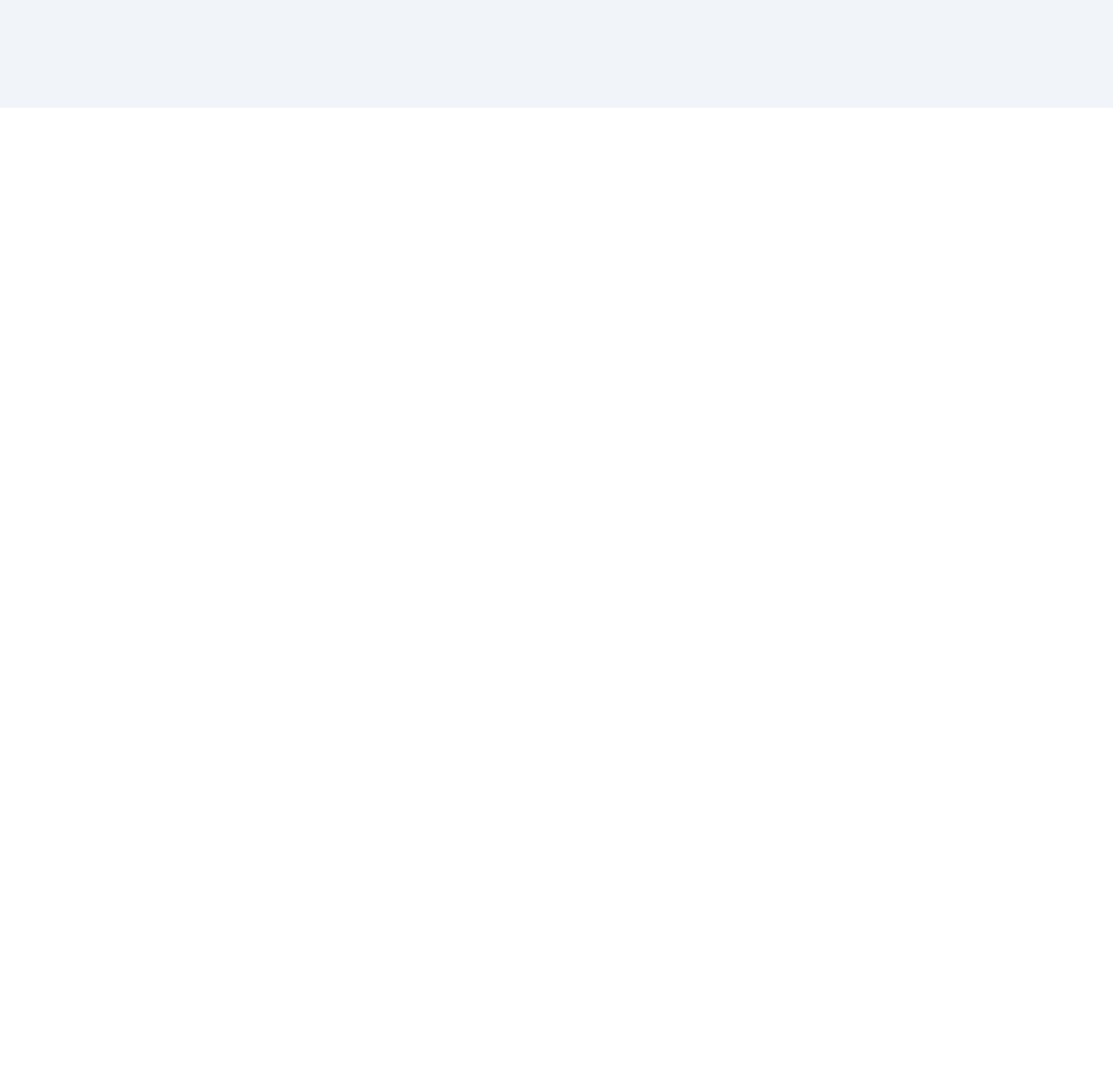
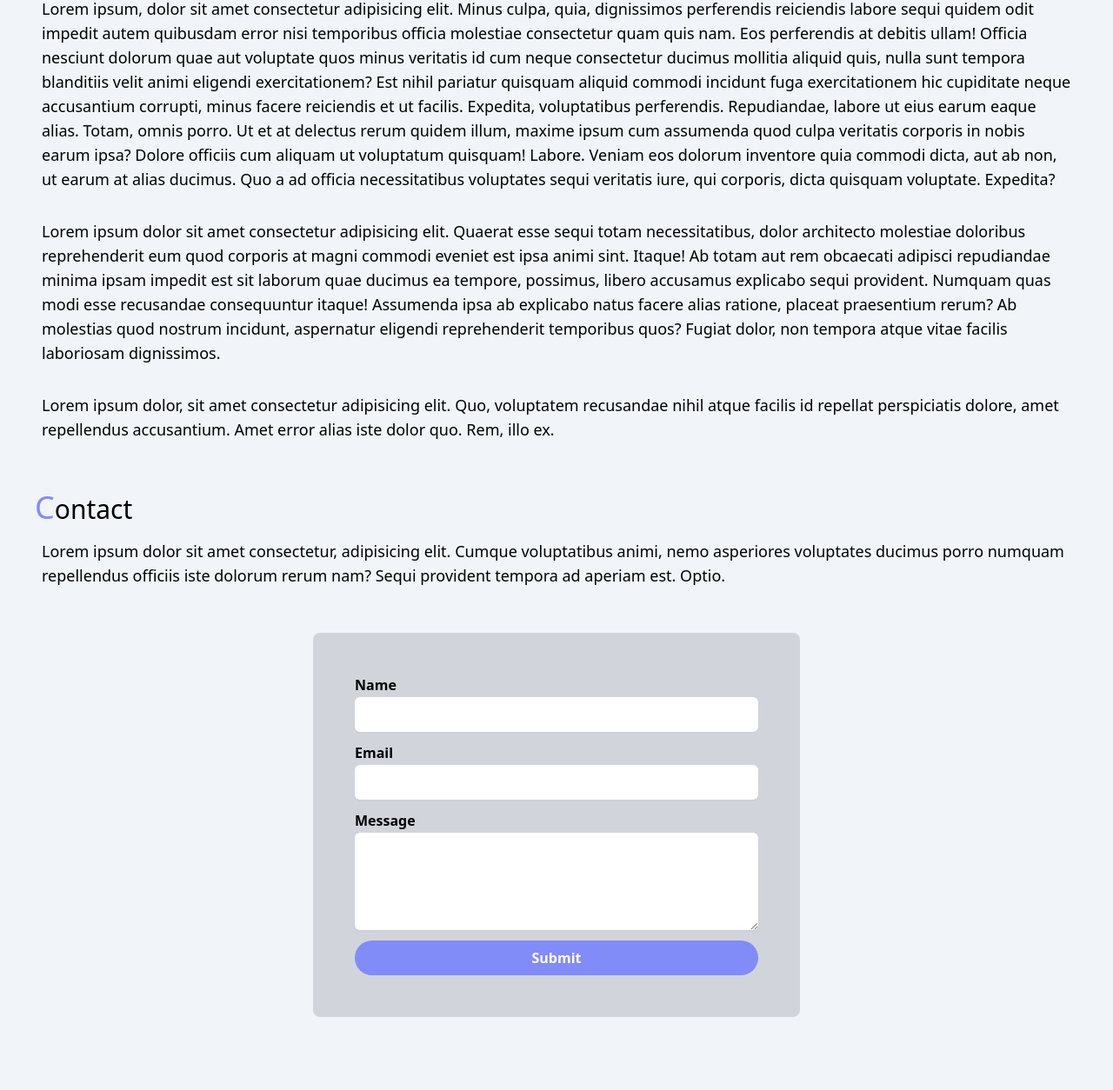
Before and after one commit to lmoscheni/tailwindCSSV3, a website: page index.html in a window 1280 px wide. Shown: the part 676-1930 px from the top of the page at 87% size. Before the commit the page ends 800 px from the top, so only its background shows below. Drawn offline with Linux system fonts and the light colour scheme.

Commit message:
Adding more sections

```diff
--- a/index.html
+++ b/index.html
@@ -1,5 +1,5 @@
 <!DOCTYPE html>
-<html lang="en">
+<html lang="en" style="scroll-behavior: smooth">
   <head>
     <meta charset="UTF-8" />
     <meta http-equiv="X-UA-Compatible" content="IE=edge" />
@@ -17,7 +17,17 @@
         dark:bg-gray-800 dark:text-white
       "
     >
-      <nav class="py-3 flex flex-row justify-between">
+      <nav
+        class="
+          py-3
+          flex flex-row
+          justify-between
+          sticky
+          top-0
+          bg-slate-100
+          dark:bg-gray-800
+        "
+      >
         <div onclick="handleColorTheme()">
           <div
             class="
@@ -42,7 +52,7 @@
               self-center
             "
           >
-            Home
+            <a href="">Home</a>
           </li>
           <li
             class="
@@ -51,7 +61,7 @@
               self-center
             "
           >
-            About
+            <a href="#about">About</a>
           </li>
           <li
             class="
@@ -60,7 +70,7 @@
               self-center
             "
           >
-            Contact
+            <a href="#contact">Contact</a>
           </li>
         </ul>
       </nav>
@@ -152,6 +162,122 @@
           />
         </div>
       </main>
+      <section id="About" class="mt-10">
+        <h2
+          class="
+            text-2xl
+            md:text-3xl
+            first-letter:text-4xl first-letter:text-indigo-400
+          "
+        >
+          About
+        </h2>
+        <p class="px-2 py-4 text-md md:text-lg">
+          Lorem ipsum, dolor sit amet consectetur adipisicing elit. Minus culpa,
+          quia, dignissimos perferendis reiciendis labore sequi quidem odit
+          impedit autem quibusdam error nisi temporibus officia molestiae
+          consectetur quam quis nam. Eos perferendis at debitis ullam! Officia
+          nesciunt dolorum quae aut voluptate quos minus veritatis id cum neque
+          consectetur ducimus mollitia aliquid quis, nulla sunt tempora
+          blanditiis velit animi eligendi exercitationem? Est nihil pariatur
+          quisquam aliquid commodi incidunt fuga exercitationem hic cupiditate
+          neque accusantium corrupti, minus facere reiciendis et ut facilis.
+          Expedita, voluptatibus perferendis. Repudiandae, labore ut eius earum
+          eaque alias. Totam, omnis porro. Ut et at delectus rerum quidem illum,
+          maxime ipsum cum assumenda quod culpa veritatis corporis in nobis
+          earum ipsa? Dolore officiis cum aliquam ut voluptatum quisquam!
+          Labore. Veniam eos dolorum inventore quia commodi dicta, aut ab non,
+          ut earum at alias ducimus. Quo a ad officia necessitatibus voluptates
+          sequi veritatis iure, qui corporis, dicta quisquam voluptate.
+          Expedita?
+        </p>
+        <p class="px-2 py-4 text-md md:text-lg">
+          Lorem ipsum dolor sit amet consectetur adipisicing elit. Quaerat esse
+          sequi totam necessitatibus, dolor architecto molestiae doloribus
+          reprehenderit eum quod corporis at magni commodi eveniet est ipsa
+          animi sint. Itaque! Ab totam aut rem obcaecati adipisci repudiandae
+          minima ipsam impedit est sit laborum quae ducimus ea tempore,
+          possimus, libero accusamus explicabo sequi provident. Numquam quas
+          modi esse recusandae consequuntur itaque! Assumenda ipsa ab explicabo
+          natus facere alias ratione, placeat praesentium rerum? Ab molestias
+          quod nostrum incidunt, aspernatur eligendi reprehenderit temporibus
+          quos? Fugiat dolor, non tempora atque vitae facilis laboriosam
+          dignissimos.
+        </p>
+        <p class="px-2 py-4 text-md md:text-lg">
+          Lorem ipsum dolor, sit amet consectetur adipisicing elit. Quo,
+          voluptatem recusandae nihil atque facilis id repellat perspiciatis
+          dolore, amet repellendus accusantium. Amet error alias iste dolor quo.
+          Rem, illo ex.
+        </p>
+      </section>
+      <section id="contact" class="mt-10 pb-12">
+        <h2
+          class="
+            text-2xl
+            md:text-3xl
+            first-letter:text-4xl first-letter:text-indigo-400
+          "
+        >
+          Contact
+        </h2>
+        <p class="px-2 py-4 text-md md:text-lg">
+          Lorem ipsum dolor sit amet consectetur, adipisicing elit. Cumque
+          voluptatibus animi, nemo asperiores voluptates ducimus porro numquam
+          repellendus officiis iste dolorum rerum nam? Sequi provident tempora
+          ad aperiam est. Optio.
+        </p>
+        <div class="w-full my-5 p-4 flex flex-row justify-center">
+          <form
+            class="
+              w-[35em]
+              p-12
+              flex flex-row flex-wrap
+              rounded-lg
+              gap-0
+              bg-gray-300
+              dark:bg-gray-900
+            "
+          >
+            <label for="name" class="pb-0.5 font-semibold dark:text-white"
+              >Name</label
+            >
+            <input
+              id="name"
+              type="text"
+              class="w-full h-10 mb-3 px-2 bg-white rounded-md shadow-sm"
+            />
+            <label for="email" class="pb-0.5 font-semibold dark:text-white"
+              >Email</label
+            >
+            <input
+              type="text"
+              id="email"
+              class="w-full h-10 mb-3 px-2 bg-white rounded-md shadow-sm"
+            />
+            <label for="message" class="pb-0.5 font-semibold dark:text-white"
+              >Message</label
+            >
+            <textarea
+              id="message"
+              class="w-full h-28 mb-3 px-2 bg-white rounded-md shadow-sm"
+            ></textarea>
+            <button
+              class="
+                py-2
+                w-full
+                rounded-full
+                bg-indigo-400
+                text-white
+                font-bold
+                hover:bg-white hover:text-indigo-400
+              "
+            >
+              Submit
+            </button>
+          </form>
+        </div>
+      </section>
     </div>
     <script src="js/main.js"></script>
   </body>
```
Also changed, not shown: dist/main.css.
